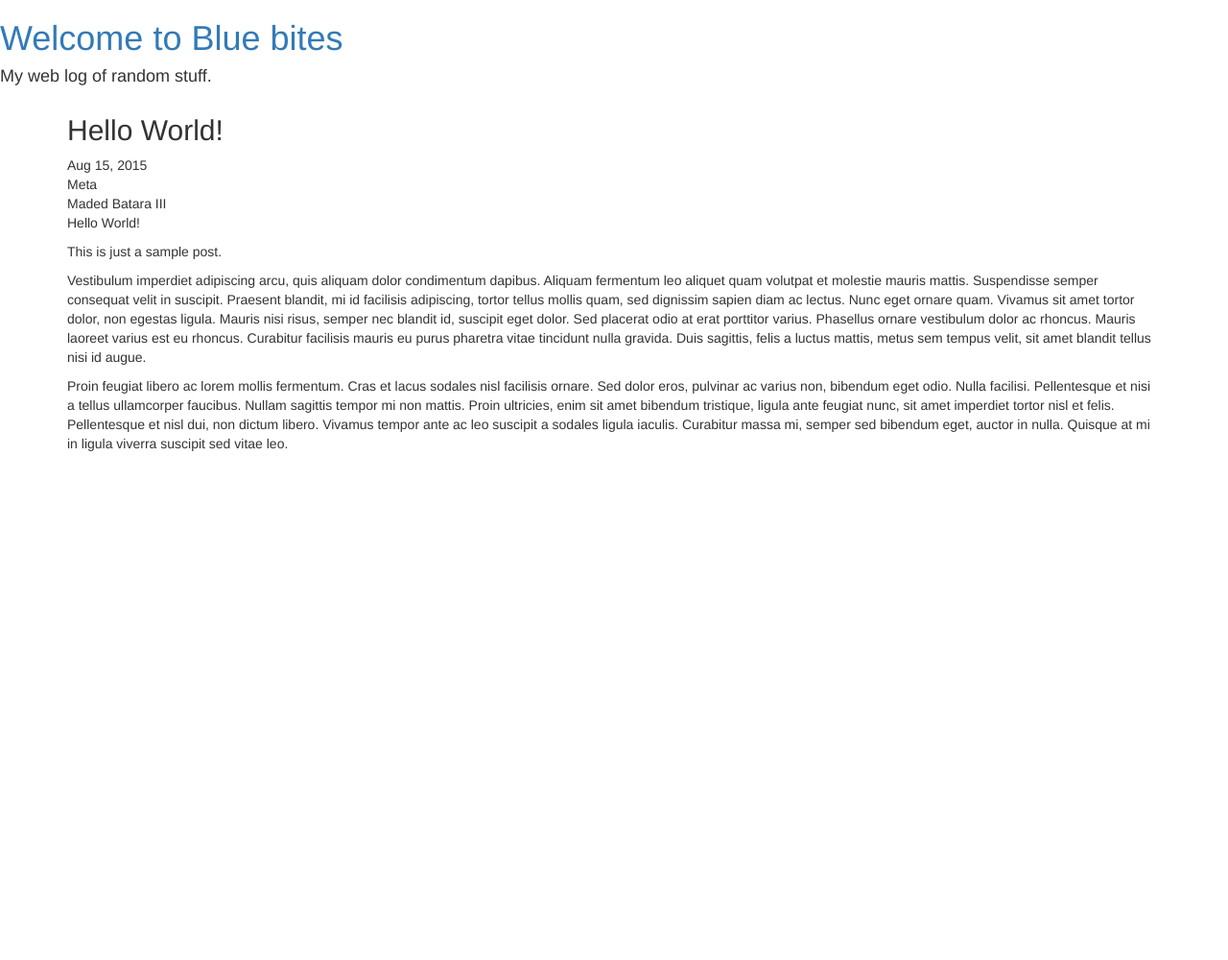
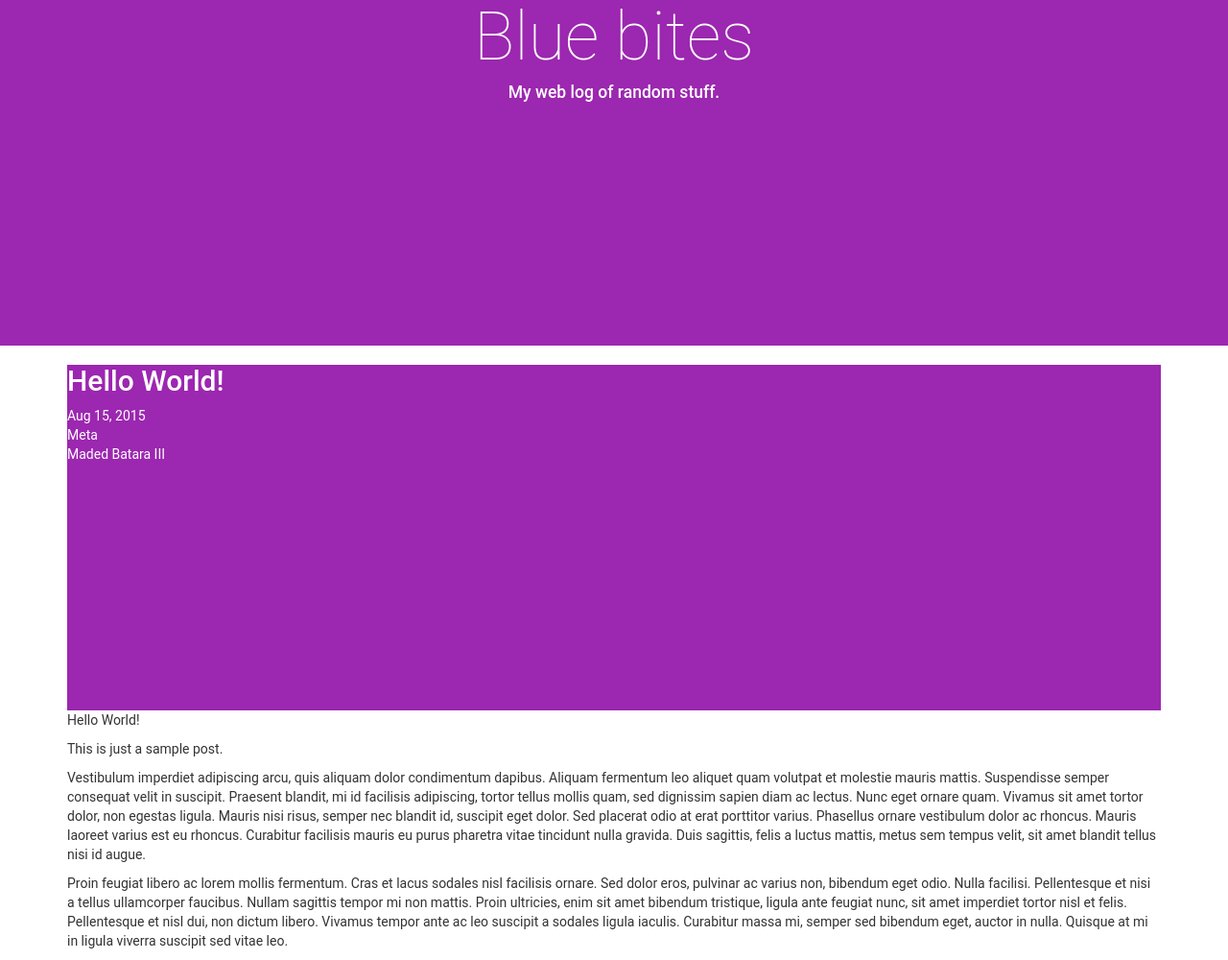
Before and after one commit to blubits/blubits.github.io, a Jekyll site: the page built from _posts/2015-08-15-hello-world!.md, in a window 1280 px wide. Shown: the whole page at 96% size. Built offline with Jekyll 4.4.1, drawn with Linux system fonts in a browser that asks for light colours; Markdown is read by kramdown in place of the engine named in the settings; before the commit the page ends 900 px from its top, so only the background shows below that.

Commit message:
added more stuff

```diff
--- a/_layouts/default.html
+++ b/_layouts/default.html
@@ -18,10 +18,13 @@
 </head>
 
 <body>
-    <header>
-        <h1><a href="{{site.baseurl}}/">Welcome to {{ site.name }}</a></h1>
-        <h4>{{ site.description }}</h4>
-    </header>
+
+    <div class="container-fluid">
+        <header>
+            <h1 class="text-center">{{ site.name }}</h1>
+            <h4 class="text-center">{{ site.description }}</h4>
+        </header>
+    </div>
 
     <div class="container">
         {{ content }}
--- a/_layouts/page.html
+++ b/_layouts/page.html
@@ -3,9 +3,6 @@ layout: default
 ---
 
 <div class="post">
-
     <h2>{{ page.title }}</h2>
-
 	<div class="entry">{{ content }}</div>
-
 </div>
--- a/assets/blog/default.css
+++ b/assets/blog/default.css
@@ -1,3 +1,32 @@
 /**
  * Page-wide styles
  */
+
+body {
+    font-family: "Roboto", sans-serif !important;
+}
+
+h1 {
+    font-weight: 200;
+    font-size: 5em;
+}
+
+h4 {
+    font-weight: 500;
+    font-size: 1.25em;
+}
+
+/**
+ * Header
+ */
+
+.container-fluid {
+    padding: 0;
+    margin-top: -20px;
+}
+
+header {
+    background-color: #9c27b0;
+    color: white;
+    height: 40vh;
+}
--- a/blog/index.html
+++ b/blog/index.html
@@ -4,12 +4,12 @@ layout: default
 
 <!-- This loops through the paginated posts -->
 {% for post in paginator.posts %}
-    <h1><a href="{{ post.url }}">{{ post.title }}</a></h1>
+    <h2><a href="{{ post.url }}">{{ post.title }}</a></h2>
     <p class="author">
         <span class="date">{{ post.date }}</span>
     </p>
     <div class="content">
-        {{ post.content }}
+        {{ post.excerpt }}
     </div>
 {% endfor %}
 
```
Also changed, not shown: 9 other files.
